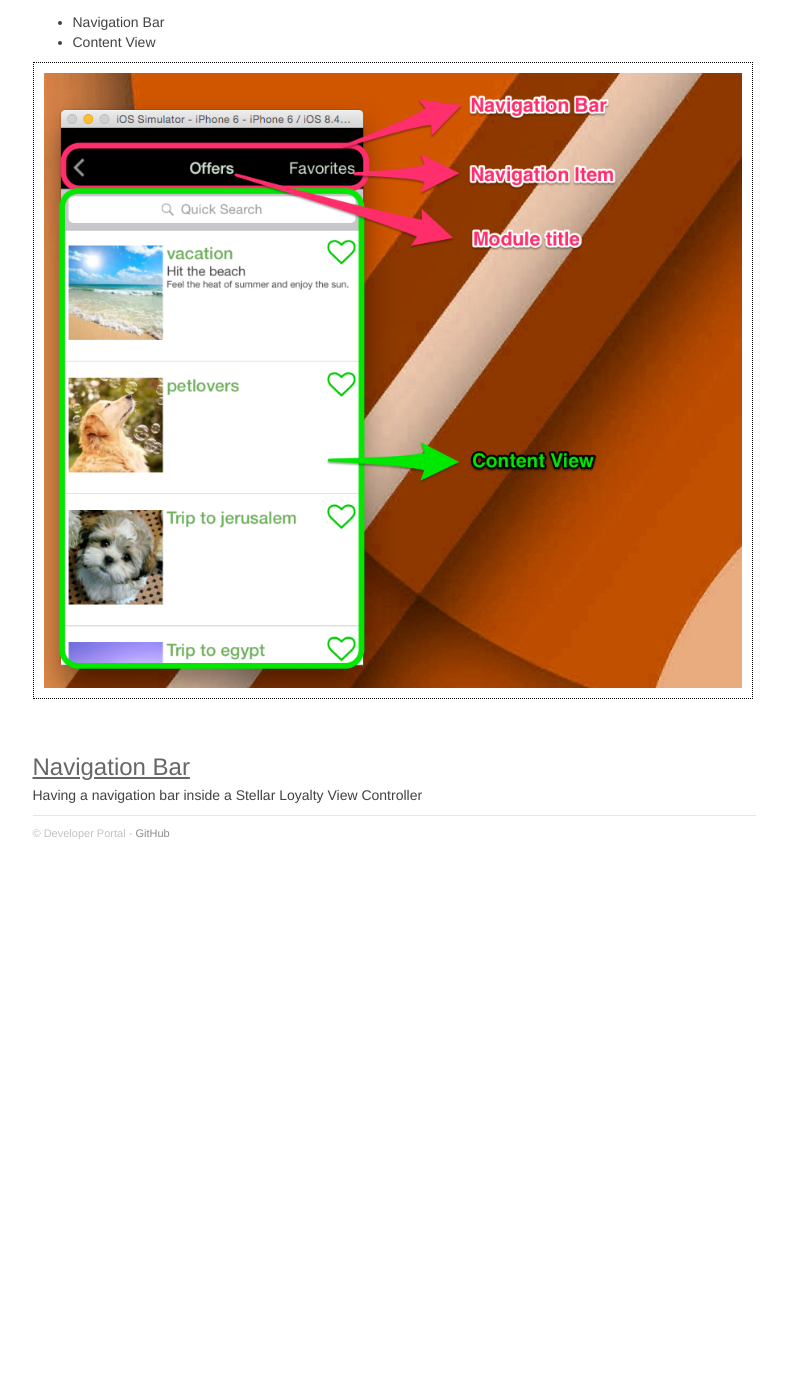
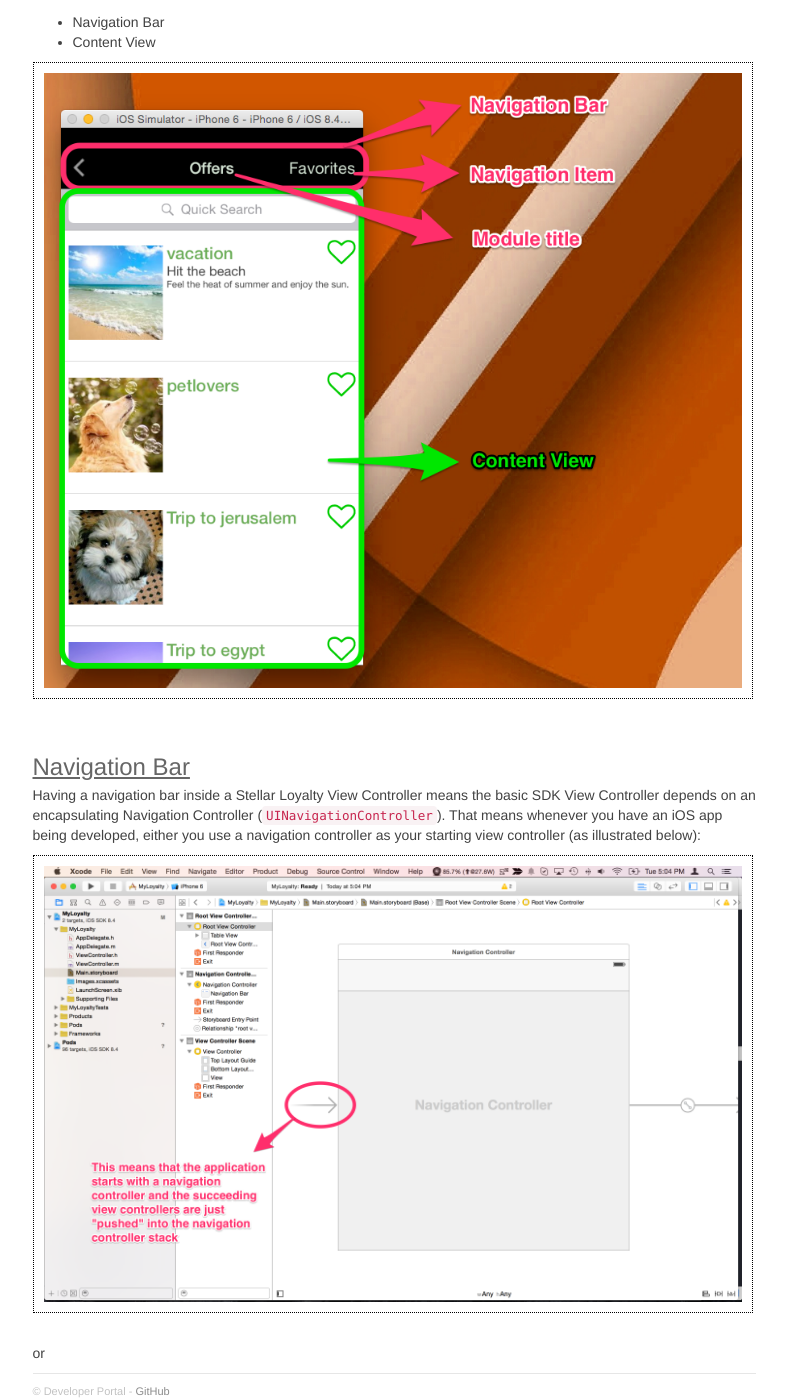
Before and after one commit to jofell/stellar-dev, a Jekyll site: the page built from _ios_sdk/pages/03_view_controllers.md, in a window 1280 px wide and 1400 px high, scrolled down 442 px. Shown: the whole window, without its empty margins (340-1126 px from the left). Built offline with Jekyll 4.4.1, drawn with Linux system fonts in a browser that asks for light colours; nearby versions of some CDN libraries; Markdown is read by kramdown in place of the engine named in the settings; before the commit the page ends 1284 px from its top, so only the background shows below that.

Commit message:
Adding content for nav-controller based apps

```diff
--- a/_ios_sdk/pages/03_view_controllers.md
+++ b/_ios_sdk/pages/03_view_controllers.md
@@ -23,4 +23,8 @@ The image beliow dissects a typical view controller's parts. As you can see, the
 
 ### Navigation Bar
 
-Having a navigation bar inside a Stellar Loyalty View Controller
+Having a navigation bar inside a Stellar Loyalty View Controller means the basic SDK View Controller depends on an encapsulating Navigation Controller (`UINavigationController`). That means whenever you have an iOS app being developed, either you use a navigation controller as your starting view controller (as illustrated below):
+
+![]({{site.baseurl}}/img/sdk/ios/view_controllers/view_controller_navcontroller.png)
+
+or
```
